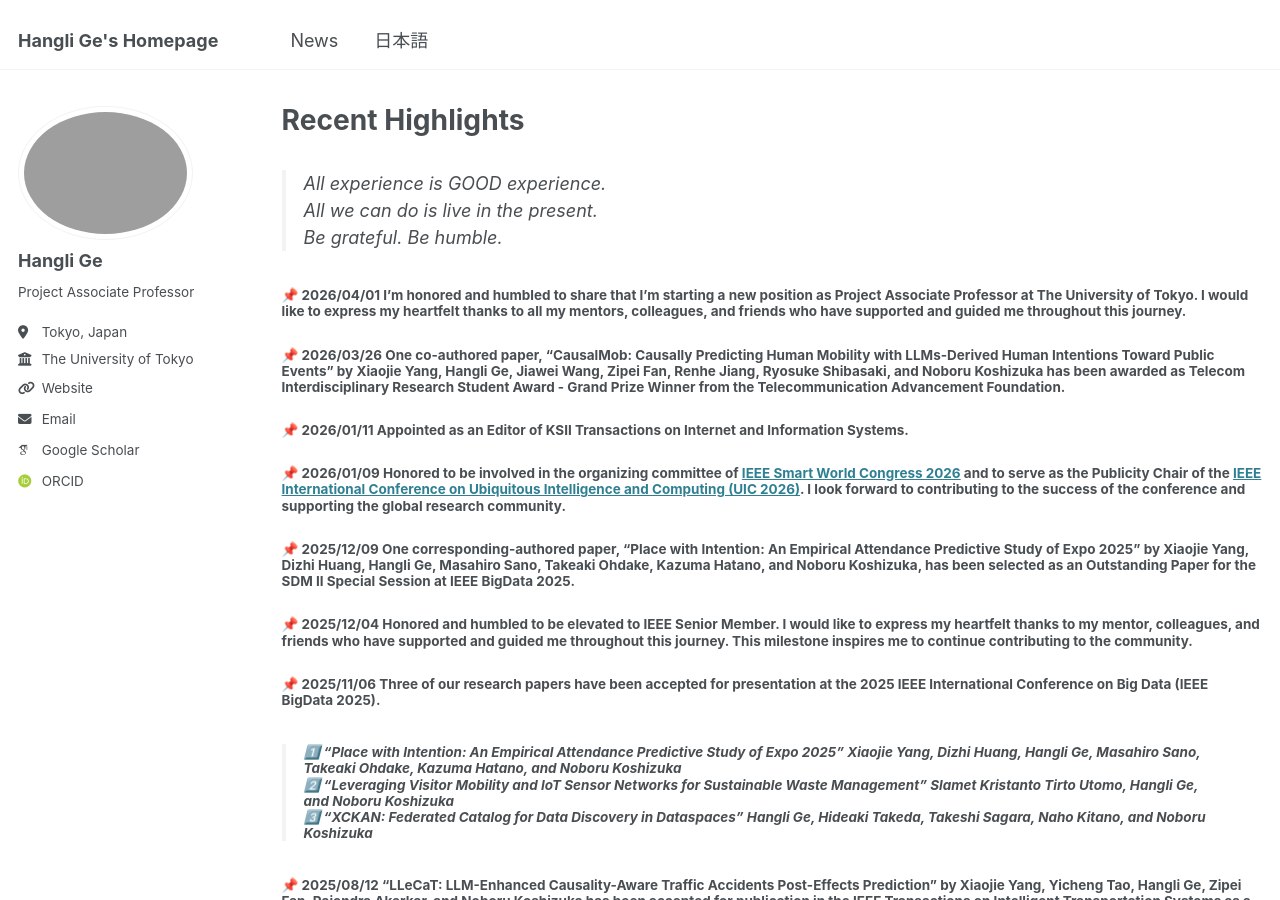
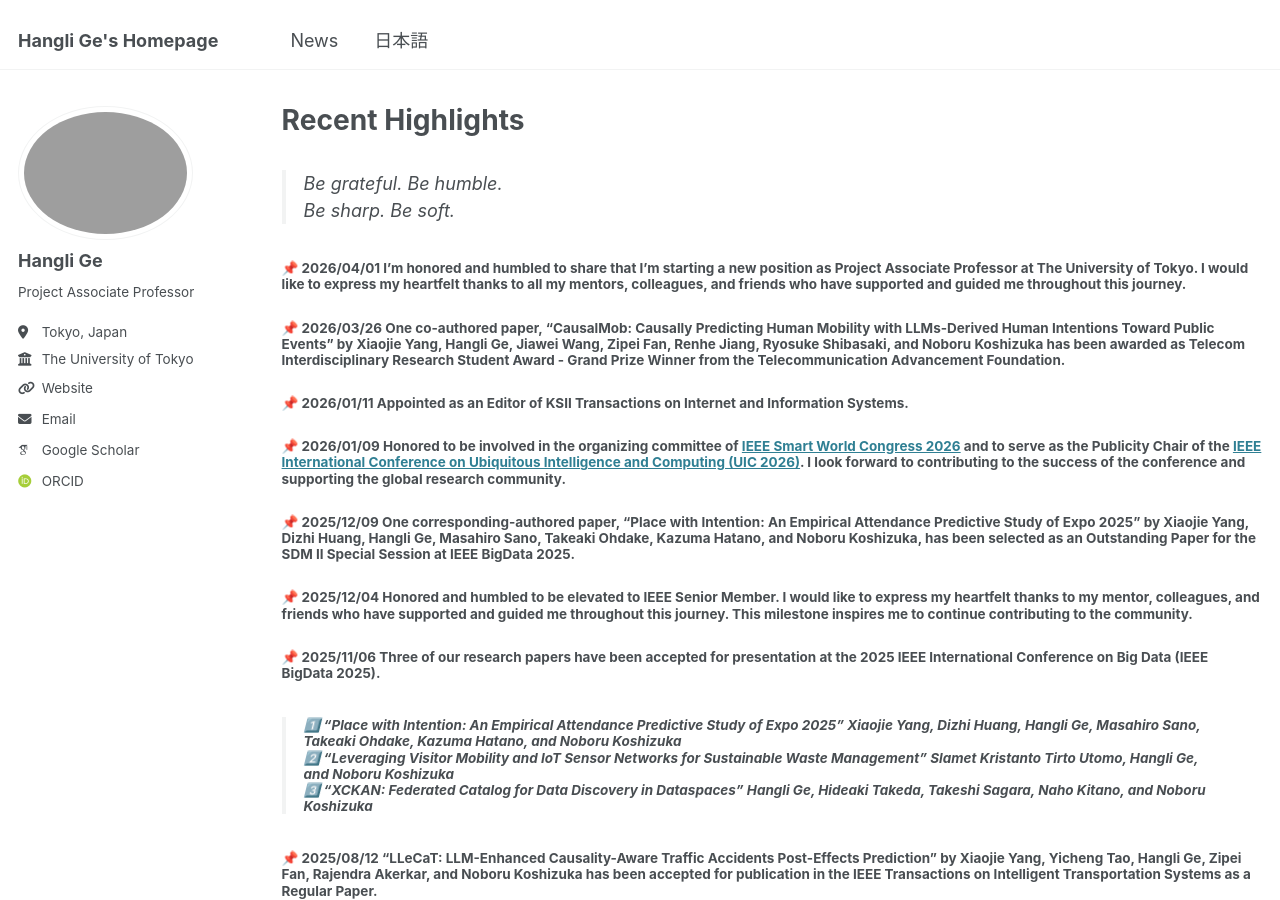
Before and after one commit to christie888/christie888.github.io, a Jekyll site: the page built from _pages/post.md, in a window 1280 px wide and 900 px high. Built offline with Jekyll 4.4.1, drawn with Linux system fonts in a browser that asks for light colours; some web fonts are replaced.

Commit message:
Update post.md

```diff
--- a/_pages/post.md
+++ b/_pages/post.md
@@ -4,9 +4,8 @@
 permalink: post/
 ---
 
->All experience is GOOD experience.
-<br>All we can do is live in the present.
-<br>Be grateful. Be humble.
+>Be grateful. Be humble.
+<br>Be sharp. Be soft.
 
 
 ##### 📌 2026/04/01 I’m honored and humbled to share that I’m starting a new position as Project Associate Professor at The University of Tokyo. I would like to express my heartfelt thanks to all my mentors, colleagues, and friends who have supported and guided me throughout this journey.
```
